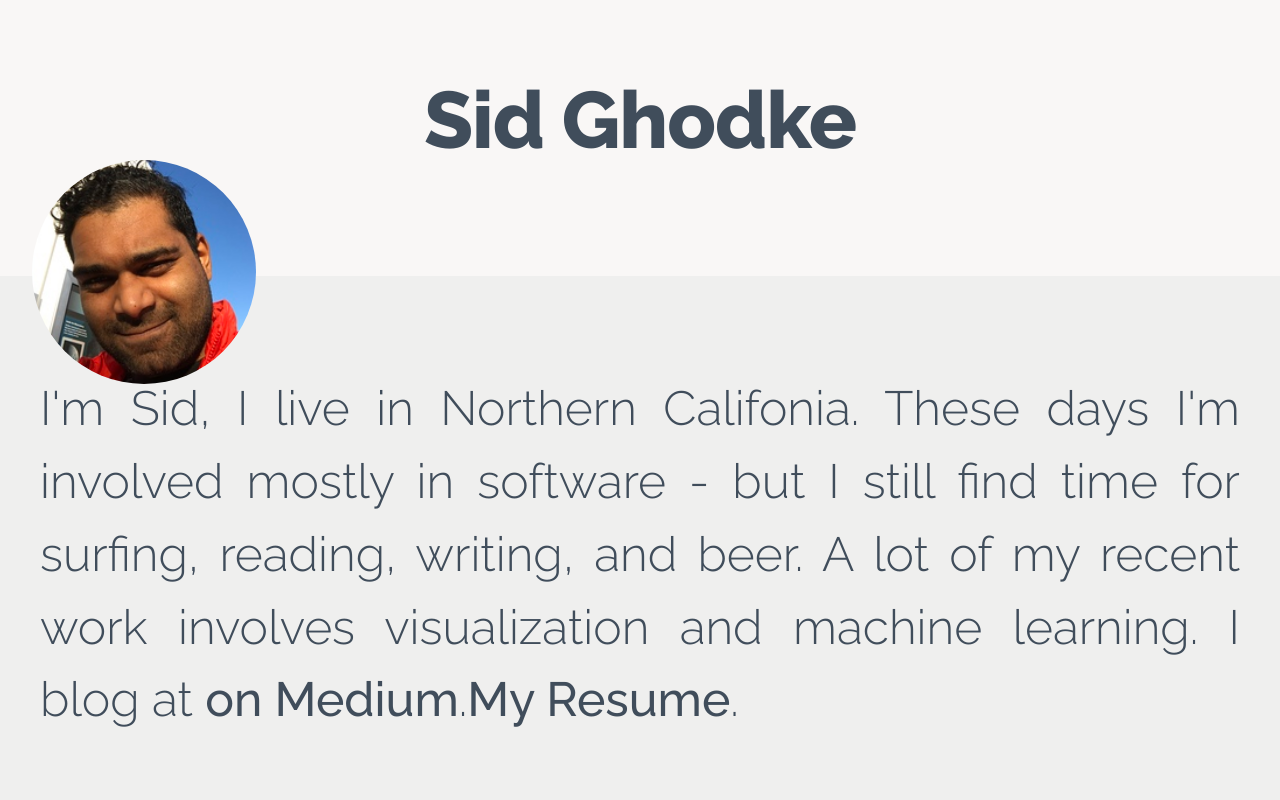
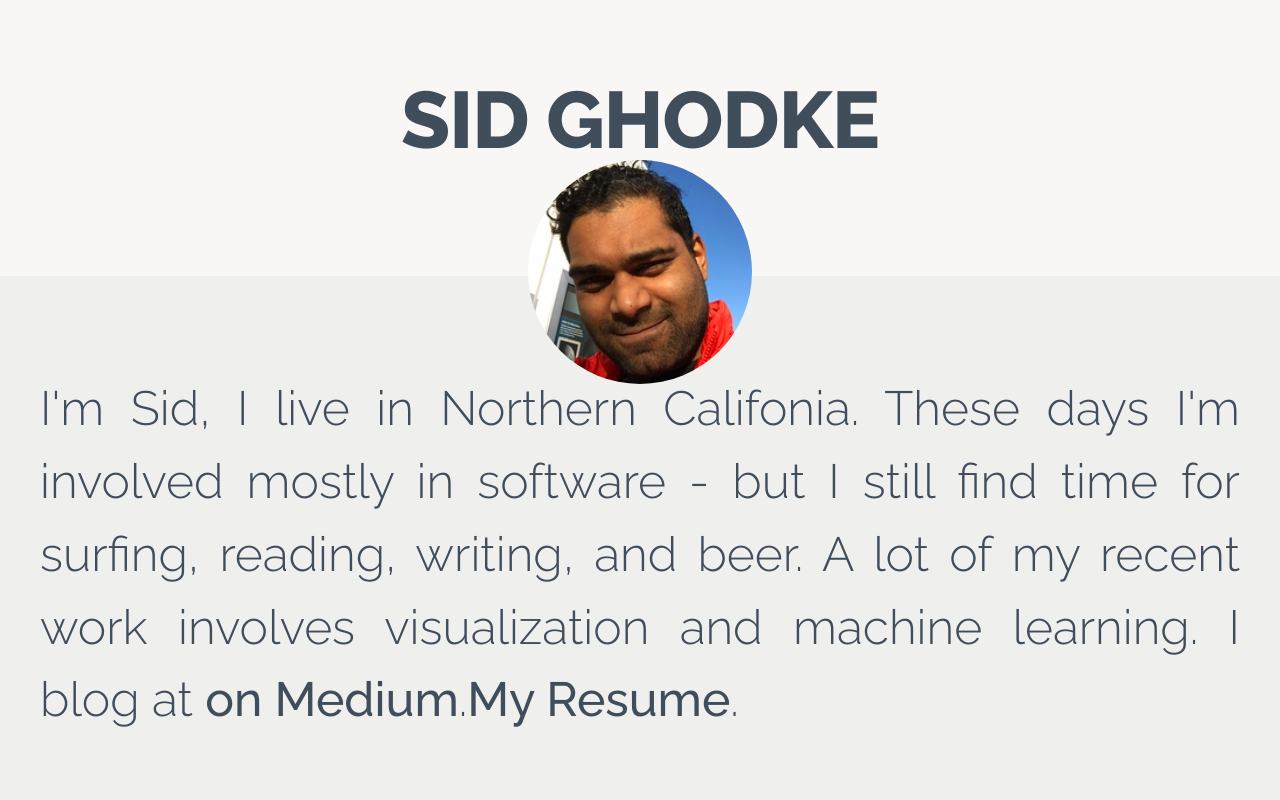
Before and after one commit to sughodke/sughodke.github.io, a Next.js app: page / in a window 1280 px wide. Shown: the top 800 px of the page. Built offline with nearby package versions, Linux system fonts and the light colour scheme.

Commit message:
Fix profile picture placement

```diff
--- a/styles/Header.module.css
+++ b/styles/Header.module.css
@@ -1,8 +1,17 @@
+
+.title {
+  margin: 0;
+  line-height: 1.15;
+  font-size: 4rem;
+  text-transform: uppercase;
+}
+
 
 /* Header */
 .header {
   padding: 5em 2em;
   letter-spacing: -1px;
+  text-align: center;
 }
 
 .header h1 {
@@ -14,12 +23,12 @@
   line-height: 1;
 }
 
+.header div {
+  margin: 2em !important;
+}
+
 .header img {
-  display: block;
-  width: 20em;
-  margin: 0 auto;
   border-radius: 50%;
-  padding: 3em;
 }
 
 .header h1 span {
```
